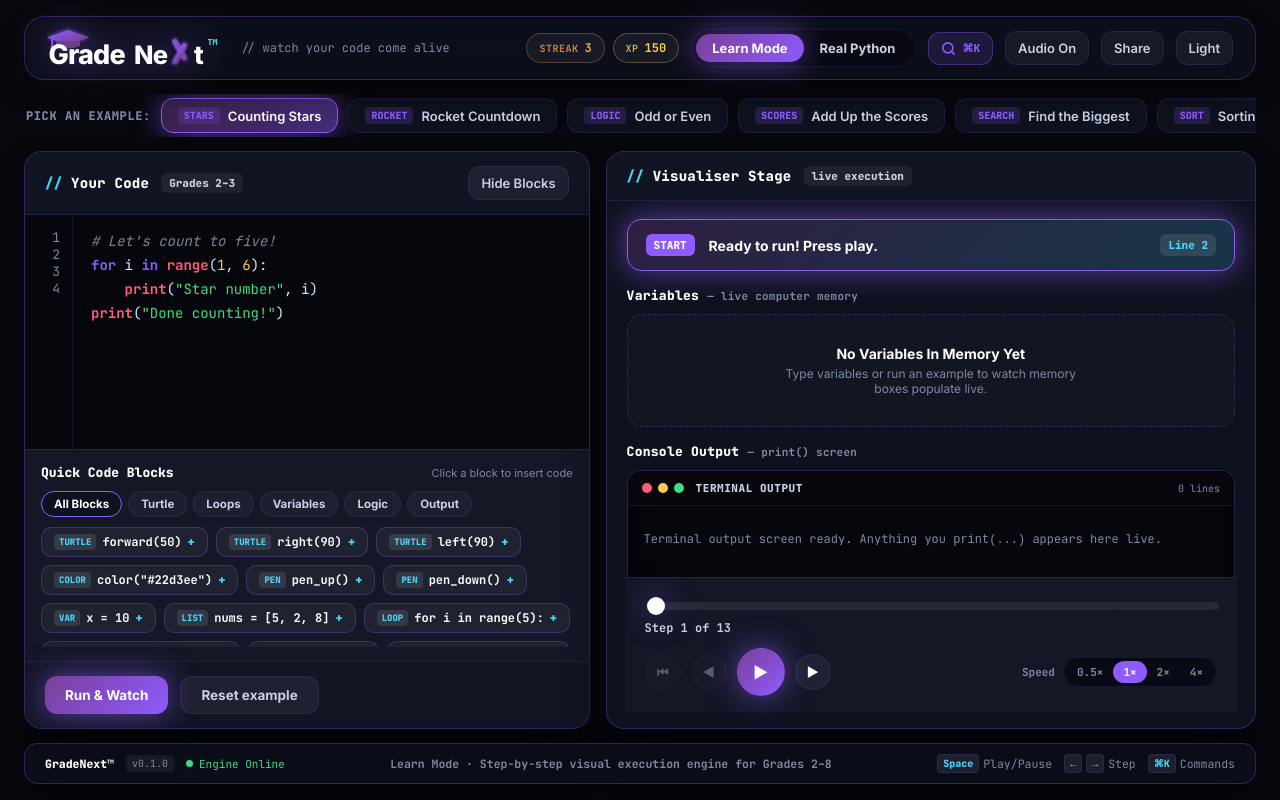
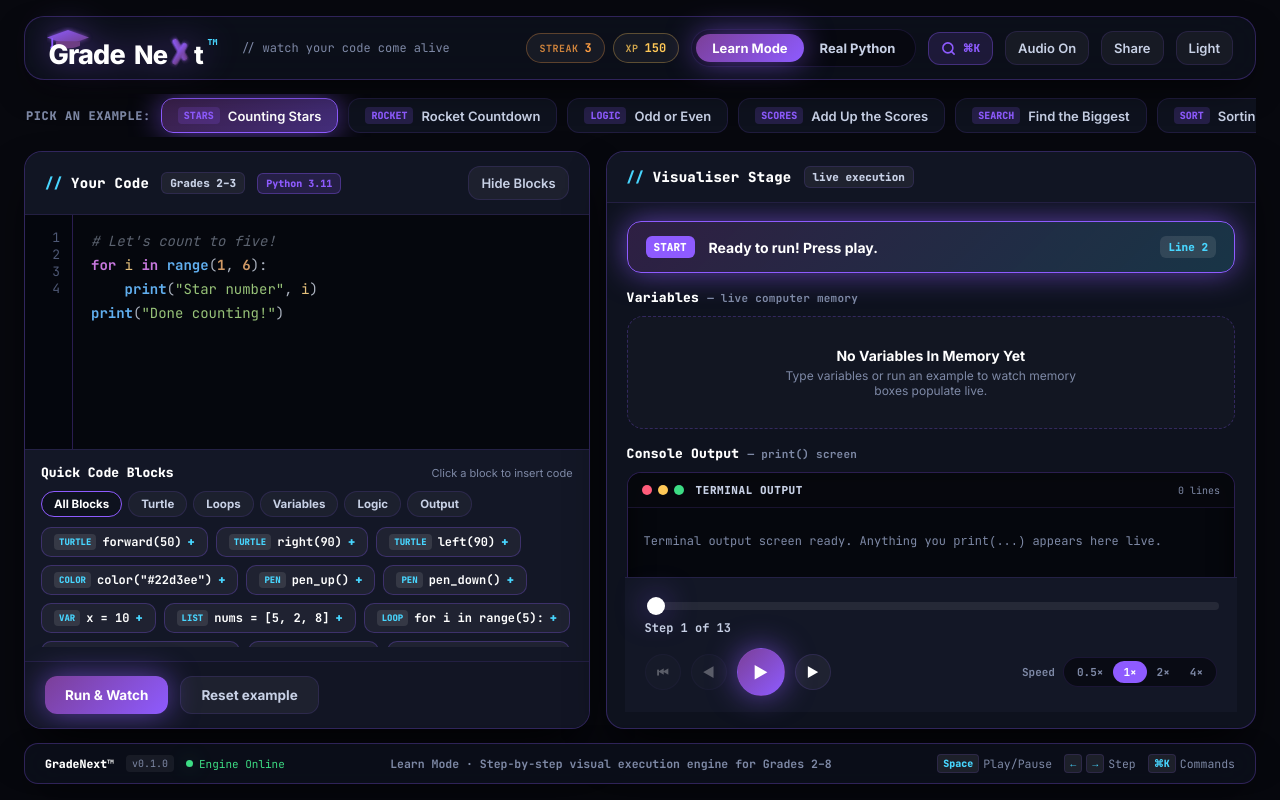
Before and after one commit to Framework7000/Visualizer, a React (Vite) app: page / in a window 1280 px wide. Built offline with nearby package versions, Linux system fonts and the light colour scheme.

Commit message:
style: Upgrade code editor with VS Code Pro syntax theme, language badges, and active line glow

```diff
--- a/src/modes/LearnMode.tsx
+++ b/src/modes/LearnMode.tsx
@@ -173,6 +173,7 @@ export default function LearnMode({
           <div className="panel-head">
             <h2>Your Code</h2>
             {currentExample && <span className="grade-tag">{currentExample.grade}</span>}
+            <span className="lang-tag">Python 3.11</span>
             <div className="panel-head-spacer" />
             <button
               className="icon-btn labeled sm"
--- a/src/styles.css
+++ b/src/styles.css
@@ -360,7 +360,19 @@ button {
   padding: 3px 8px;
   border-radius: 6px;
   background: rgba(255, 255, 255, 0.06);
+  border: 1px solid var(--border-glass);
   color: var(--ink-secondary);
+  font-family: var(--mono);
+}
+
+.lang-tag {
+  font-size: 10px;
+  font-weight: 800;
+  padding: 3px 8px;
+  border-radius: 6px;
+  background: rgba(142, 91, 255, 0.16);
+  border: 1px solid rgba(142, 91, 255, 0.35);
+  color: var(--secondary);
   font-family: var(--mono);
 }
 
@@ -381,12 +393,12 @@ button {
 .gutter {
   width: 48px;
   padding-top: 14px;
-  background: rgba(7, 8, 14, 0.6);
-  border-right: 1px solid var(--border-glass);
+  background: rgba(5, 7, 13, 0.7);
+  border-right: 1px solid var(--border-glass-strong);
   user-select: none;
   font-family: var(--mono);
   font-size: 13px;
-  color: var(--ink-muted);
+  color: #4E5875;
   text-align: right;
   padding-right: 12px;
 }
@@ -394,6 +406,7 @@ button {
 .gutter-num.active {
   color: var(--accent);
   font-weight: 800;
+  text-shadow: var(--glow-accent);
 }
 
 .code-area {
@@ -407,9 +420,9 @@ button {
   left: 0;
   right: 0;
   height: 24px;
-  background: linear-gradient(90deg, rgba(72, 214, 255, 0.2), rgba(142, 91, 255, 0.15));
-  border-left: 3px solid var(--accent);
-  box-shadow: 0 0 15px rgba(72, 214, 255, 0.35);
+  background: linear-gradient(90deg, rgba(72, 214, 255, 0.22), rgba(142, 91, 255, 0.1));
+  border-left: 3.5px solid var(--accent);
+  box-shadow: 0 0 20px rgba(72, 214, 255, 0.4);
   pointer-events: none;
 }
 
@@ -441,13 +454,15 @@ button {
   outline: none;
 }
 
-/* Syntax Token Colors */
-.t-kw { color: #8E5BFF; font-weight: 700; }
-.t-str { color: #3DDC84; }
-.t-num { color: #FFC857; }
+/* Syntax Token Colors (VS Code Pro Theme) */
+.t-kw { color: #C778DD; font-weight: 700; }
+.t-bi { color: #61AFEF; font-weight: 700; }
 .t-fn { color: #48D6FF; font-weight: 700; }
-.t-bi { color: #FF5C7A; font-weight: 700; }
-.t-com { color: #7B8398; font-style: italic; }
+.t-str { color: #98C379; }
+.t-num { color: #D19A66; font-weight: 700; }
+.t-com { color: #5C6370; font-style: italic; }
+.t-op { color: #ABB2BF; }
+.t-var { color: #E5C07B; }
 
 /* ---------- Quick Block Palette ---------- */
 
```
